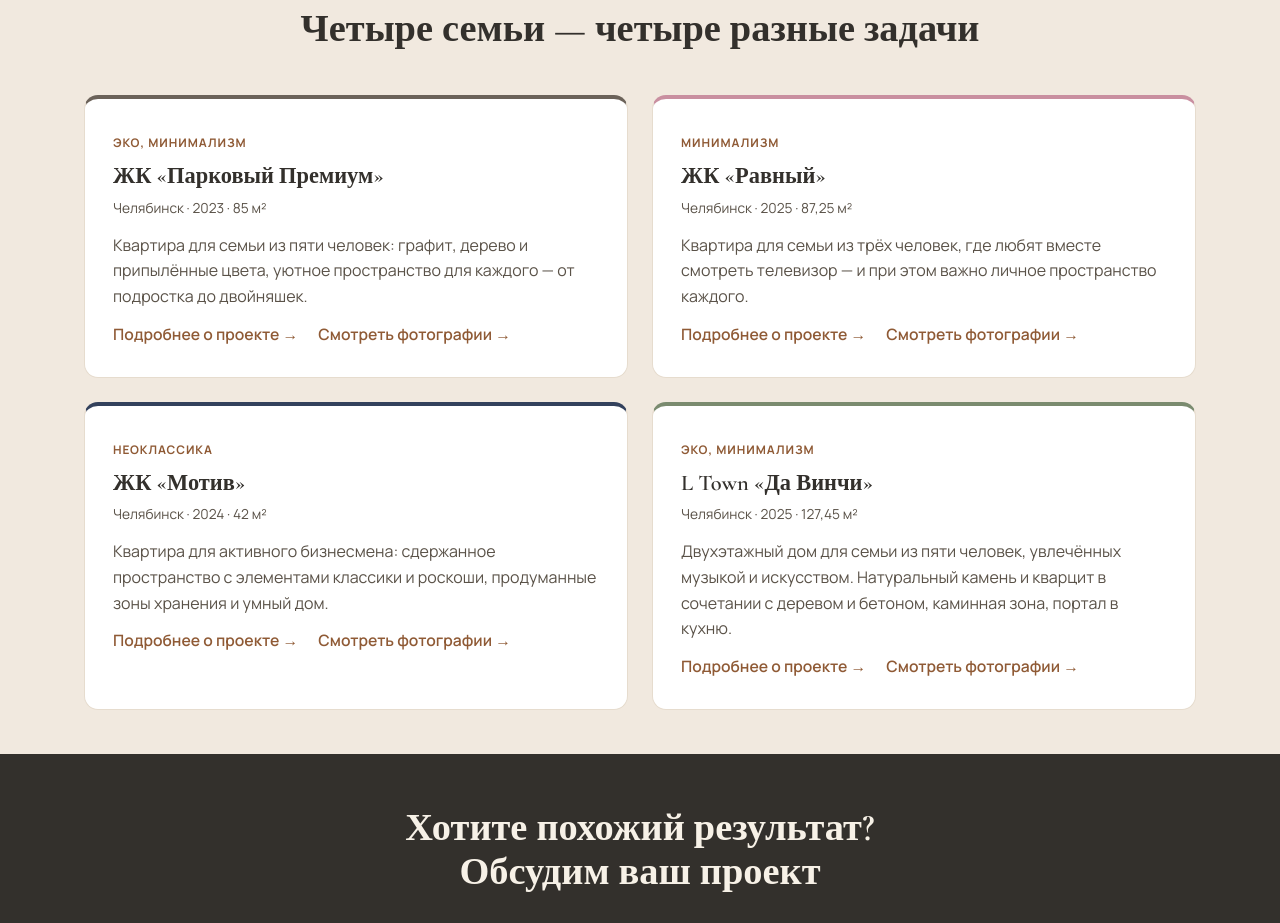
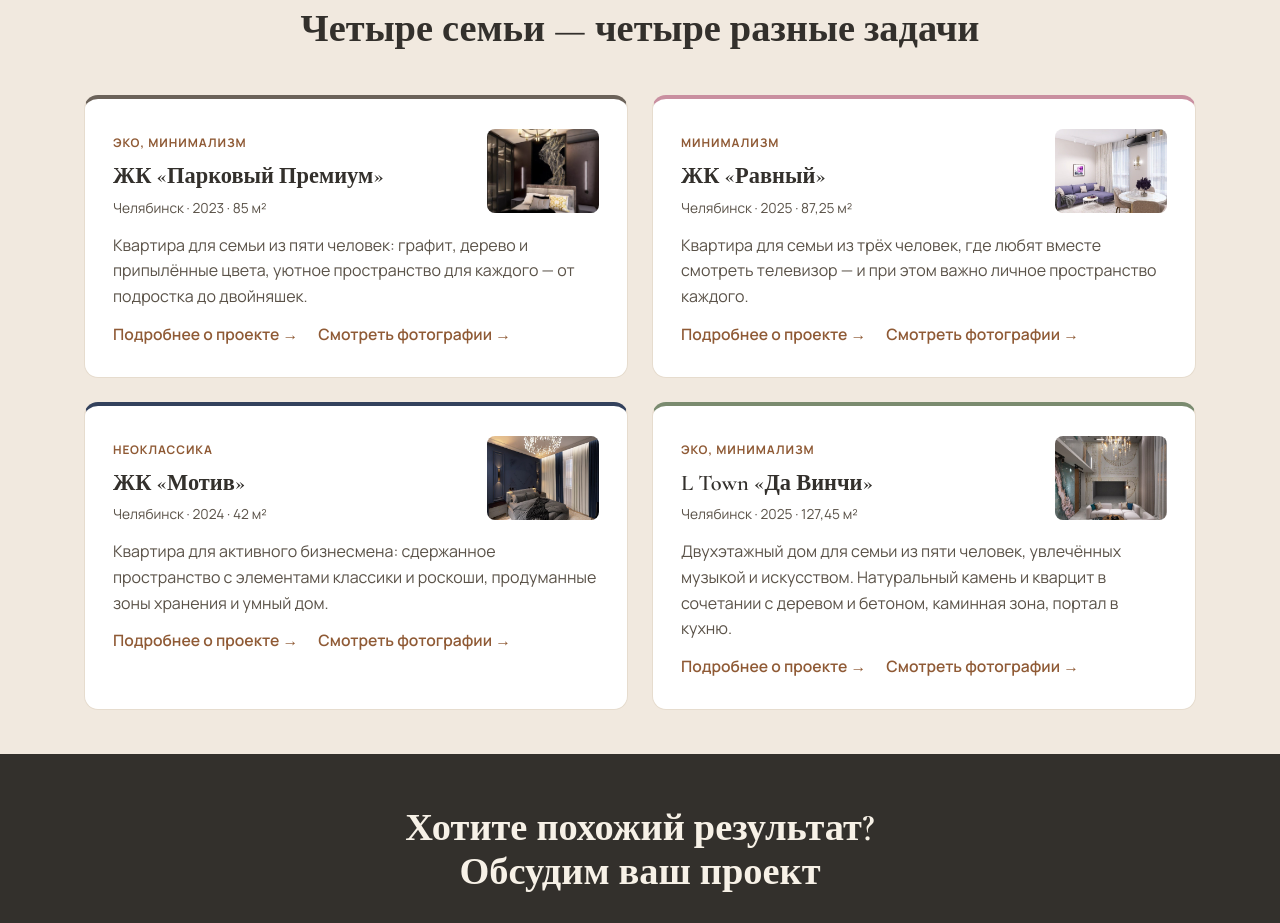
Before and after one commit to SHUMILOVALEX/ElenaDesign, a plain HTML site: page gallery.html in a window 1280 px wide. Shown: the part 4900-5823 px from the top of the page. Drawn offline with nearby package versions, Linux system fonts and the light colour scheme.

Commit message:
Add thumbnails beside project story titles

```diff
--- a/gallery.html
+++ b/gallery.html
@@ -362,10 +362,13 @@
       <div class="portfolio-grid" style="margin-top:44px;">
 
         <article class="project-card project-card--parkovy" data-project="parkovy">
-          <div class="project-card-top">
+          <div class="project-card-top project-card-top--with-photo">
+            <div>
               <span class="project-tag">Эко, минимализм</span>
               <h3>ЖК «Парковый Премиум»</h3>
               <p class="project-meta">Челябинск · 2023 · 85 м²</p>
+            </div>
+            <img src="images/project-parkovy.jpg" alt="ЖК «Парковый Премиум» — спальня, реализованный проект" loading="lazy">
           </div>
           <p class="project-summary">
             Квартира для семьи из пяти человек: графит, дерево и припылённые цвета,
@@ -385,10 +388,13 @@
         </article>
 
         <article class="project-card project-card--ravny" data-project="ravny">
-          <div class="project-card-top">
+          <div class="project-card-top project-card-top--with-photo">
+            <div>
               <span class="project-tag">Минимализм</span>
               <h3>ЖК «Равный»</h3>
               <p class="project-meta">Челябинск · 2025 · 87,25 м²</p>
+            </div>
+            <img src="images/project-ravny.jpg" alt="ЖК «Равный» — гостиная-столовая, реализованный проект" loading="lazy">
           </div>
           <p class="project-summary">
             Квартира для семьи из трёх человек, где любят вместе смотреть телевизор —
@@ -407,10 +413,13 @@
         </article>
 
         <article class="project-card project-card--motiv" data-project="motiv">
-          <div class="project-card-top">
+          <div class="project-card-top project-card-top--with-photo">
+            <div>
               <span class="project-tag">Неоклассика</span>
               <h3>ЖК «Мотив»</h3>
               <p class="project-meta">Челябинск · 2024 · 42 м²</p>
+            </div>
+            <img src="images/project-motiv.jpg" alt="ЖК «Мотив» — спальня, реализованный проект" loading="lazy">
           </div>
           <p class="project-summary">
             Квартира для активного бизнесмена: сдержанное пространство с элементами
@@ -432,10 +441,13 @@
         </article>
 
         <article class="project-card project-card--davinci" data-project="davinci">
-          <div class="project-card-top">
+          <div class="project-card-top project-card-top--with-photo">
+            <div>
               <span class="project-tag">Эко, минимализм</span>
               <h3>L Town «Да Винчи»</h3>
               <p class="project-meta">Челябинск · 2025 · 127,45 м²</p>
+            </div>
+            <img src="images/project-davinci.jpg" alt="L Town «Да Винчи» — гостиная, реализованный проект" loading="lazy">
           </div>
           <p class="project-summary">
             Двухэтажный дом для семьи из пяти человек, увлечённых музыкой и искусством.
--- a/styles.css
+++ b/styles.css
@@ -391,6 +391,20 @@ p { margin: 0 0 16px; color: var(--ink-soft); }
   margin-bottom: 10px;
 }
 .project-meta { font-size: 0.86rem; color: var(--ink-soft); margin-bottom: 14px; }
+.project-card-top--with-photo {
+  display: grid;
+  grid-template-columns: minmax(0, 1fr) clamp(64px, 10vw, 112px);
+  align-items: start;
+  gap: clamp(10px, 2vw, 20px);
+  margin-bottom: 14px;
+}
+.project-card-top--with-photo .project-meta { margin-bottom: 0; }
+.project-card-top--with-photo img {
+  width: 100%;
+  aspect-ratio: 4 / 3;
+  object-fit: cover;
+  border-radius: 8px;
+}
 .project-summary { margin-bottom: 12px; }
 .project-details {
   max-height: 0;
```
Lines whose indentation alone changed are shown as unchanged.
